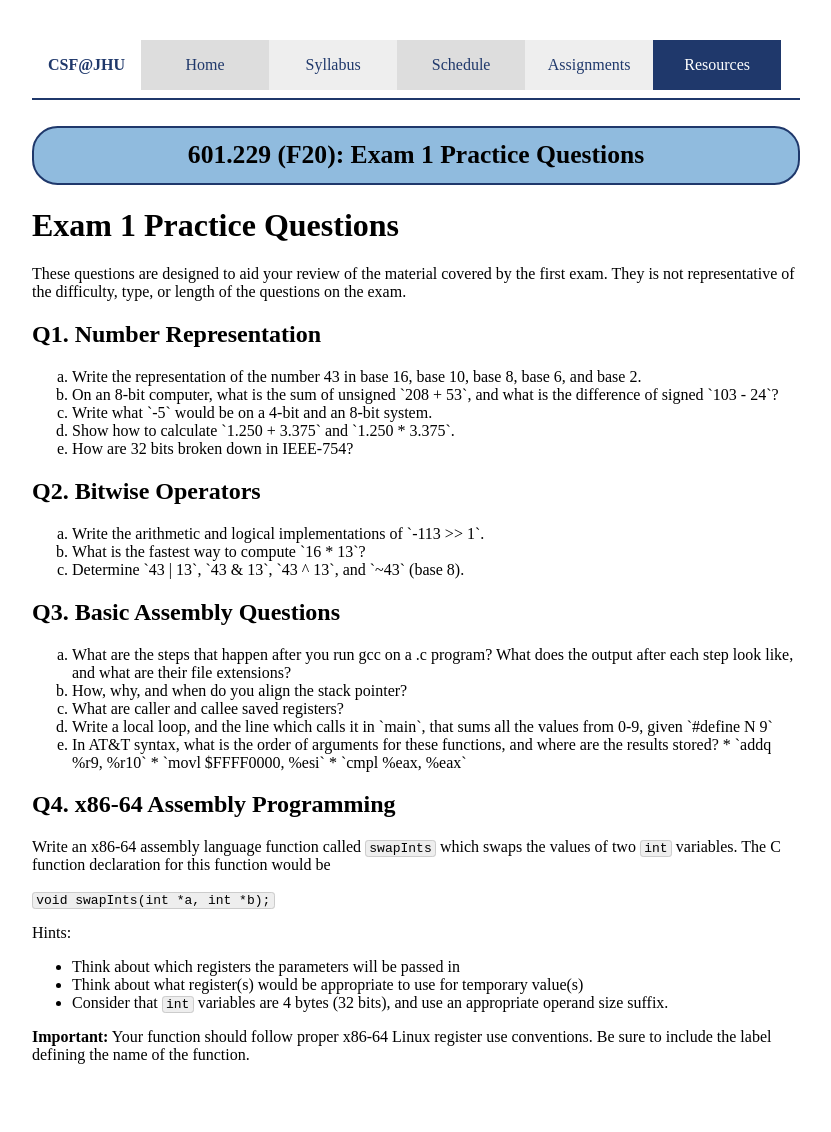
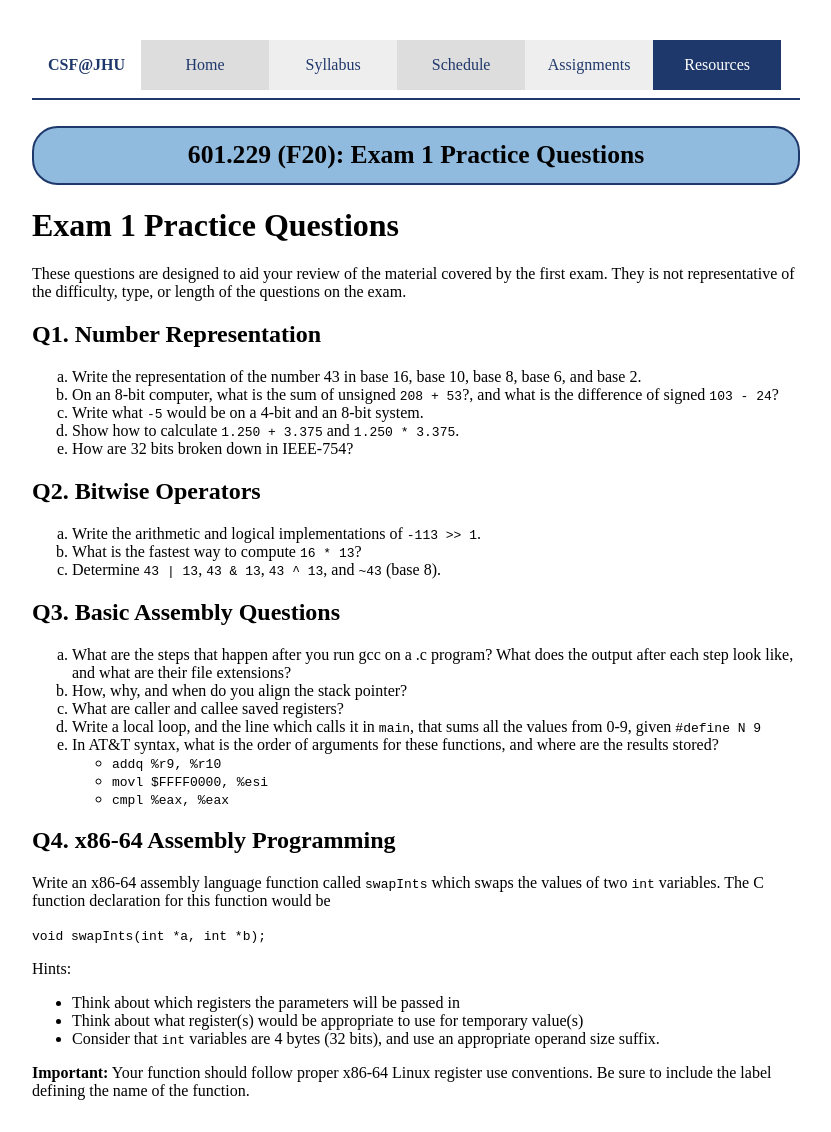
Before and after one commit to jhucsf/fall2020, a Jekyll site: the page built from resources/exam1review.md, in a window 1280 px wide. Shown: the whole page, without its empty margins (224-1055 px from the left). Built offline with Jekyll 4.4.1, drawn with Linux system fonts in a browser that asks for light colours; before the commit the page ends 1096 px from its top, so only the background shows below that.

Commit message:
convert md styling to html

```diff
--- a/resources/exam1review.md
+++ b/resources/exam1review.md
@@ -17,17 +17,17 @@ These questions are designed to aid your review of the material covered by the f
   </li>
   <li>
 
-  On an 8-bit computer, what is the sum of unsigned `208 + 53`, and what is the difference of signed `103 - 24`?
+  On an 8-bit computer, what is the sum of unsigned <code>208 + 53</code>?, and what is the difference of signed <code>103 - 24</code>?
 
   </li>
   <li>
 
-  Write what `-5` would be on a 4-bit and an 8-bit system.
+  Write what <code>-5</code> would be on a 4-bit and an 8-bit system.
 
   </li>
   <li>
 
-  Show how to calculate `1.250 + 3.375` and `1.250 * 3.375`.
+  Show how to calculate <code>1.250 + 3.375</code> and <code>1.250 * 3.375</code>.
 
   </li>
   <li>
@@ -41,17 +41,17 @@ These questions are designed to aid your review of the material covered by the f
 <ol type="a">
   <li>
 
-  Write the arithmetic and logical implementations of `-113 >> 1`.
+  Write the arithmetic and logical implementations of <code>-113 >> 1</code>.
 
   </li>
   <li>
 
-  What is the fastest way to compute `16 * 13`?
+  What is the fastest way to compute <code>16 * 13</code>?
 
   </li>
   <li>
 
-  Determine `43 | 13`, `43 & 13`, `43 ^ 13`, and `~43` (base 8).
+  Determine <code>43 | 13</code>, <code>43 & 13</code>, <code>43 ^ 13</code>, and <code>~43</code> (base 8).
 
   </li>
 </ol>
@@ -76,30 +76,35 @@ These questions are designed to aid your review of the material covered by the f
   </li>
   <li>
 
-  Write a local loop, and the line which calls it in `main`, that sums all the values from 0-9, given
+  Write a local loop, and the line which calls it in <code>main</code>, that sums all the values from 0-9, given
 
-  `#define N 9`
+  <code>#define N 9</code>
 
   </li>
   <li>
 
   In AT&T syntax, what is the order of arguments for these functions, and where are the results stored?
-  * `addq %r9, %r10`
-  * `movl $FFFF0000, %esi`
-  * `cmpl %eax, %eax`
 
+  <ul>
+  <li><code>addq %r9, %r10</code></li>
+
+  <li><code>movl $FFFF0000, %esi</code></li>
+
+  <li><code>cmpl %eax, %eax</code>
+  </li>
+  </ul>
   </li>
 </ol>
 
 ## Q4. x86-64 Assembly Programming
 
-Write an x86-64 assembly language function called `swapInts` which swaps the values of two `int` variables. The C function declaration for this function would be
+Write an x86-64 assembly language function called <code>swapInts</code> which swaps the values of two <code>int</code> variables. The C function declaration for this function would be
 
-`void swapInts(int *a, int *b);`
+<code>void swapInts(int *a, int *b);</code>
 
 Hints:
 * Think about which registers the parameters will be passed in
 * Think about what register(s) would be appropriate to use for temporary value(s)
-* Consider that `int` variables are 4 bytes (32 bits), and use an appropriate operand size suffix.
+* Consider that <code>int</code> variables are 4 bytes (32 bits), and use an appropriate operand size suffix.
 
 **Important:** Your function should follow proper x86-64 Linux register use conventions. Be sure to include the label defining the name of the function.
```
